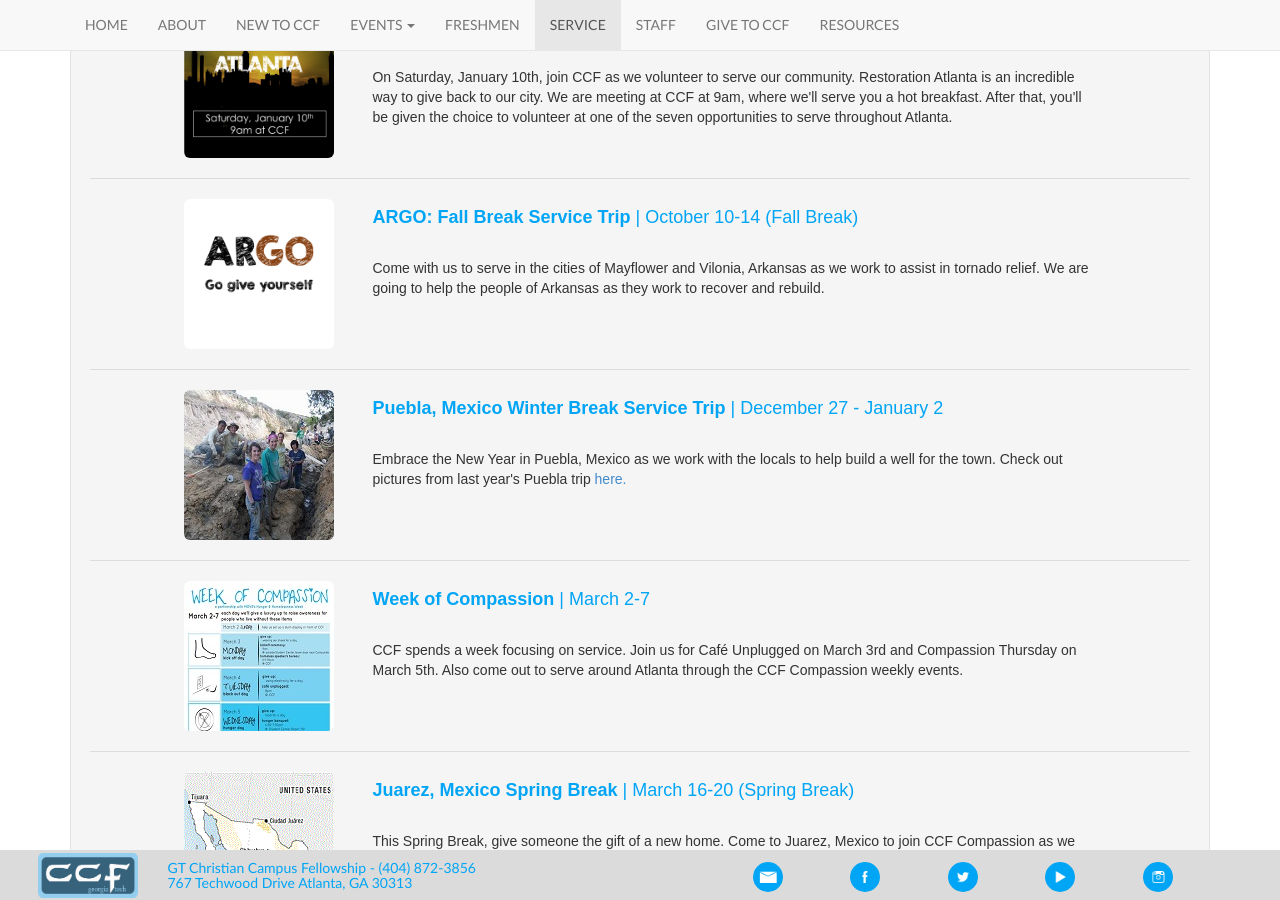
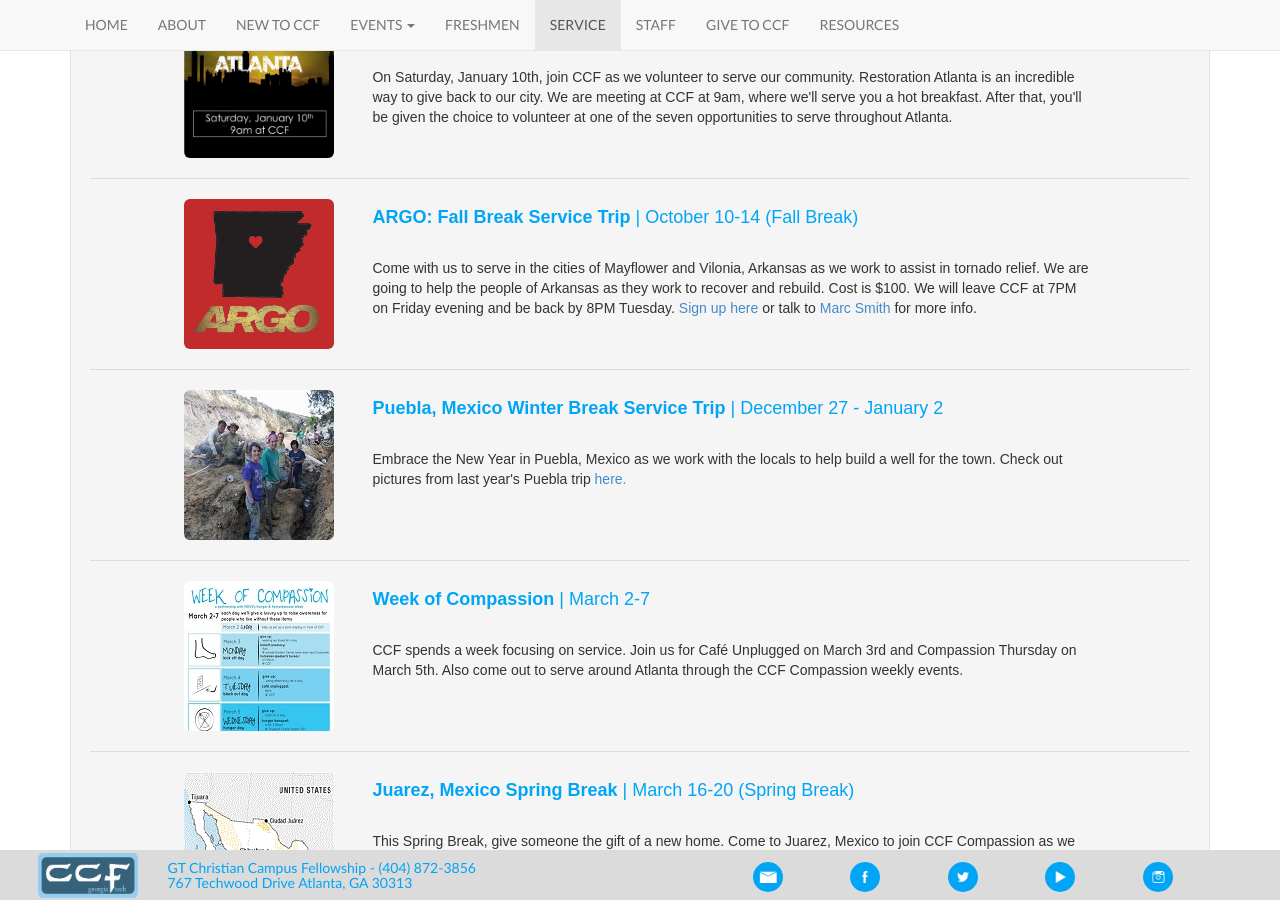
Before and after one commit to gtccf/gtccf.github.io, a Jekyll site: the page built from compassion/index.html, in a window 1280 px wide and 900 px high, scrolled down 321 px. Built offline with Jekyll 4.4.1, drawn with Linux system fonts in a browser that asks for light colours; nearby versions of some CDN libraries.

Commit message:
ARGO updates

```diff
--- a/compassion/index.html
+++ b/compassion/index.html
@@ -31,10 +31,10 @@ layout: default
 
       <div class="row">
         <div class="col-md-1"></div>
-        <div class="col-md-2"><br><img src="{{ site.baseurl }}/photos/compassion/argo.png" width="150" height="150" class="img-rounded"></div>
+        <div class="col-md-2"><br><a target="_blank" href="{{ site.baseurl }}/flyers/flyerargo.png"><img src="{{ site.baseurl }}/photos/compassion/argo.png" width="150" height="150" class="img-rounded"></a></div>
         <div class="col-md-8"><div class="blue"><strong><h4><br />ARGO: Fall Break Service Trip</strong> | October 10-14 (Fall Break)</h4></div>
           <br>
-          Come with us to serve in the cities of Mayflower and Vilonia, Arkansas as we work to assist in tornado relief. We are going to help the people of Arkansas as they work to recover and rebuild.
+          Come with us to serve in the cities of Mayflower and Vilonia, Arkansas as we work to assist in tornado relief. We are going to help the people of Arkansas as they work to recover and rebuild. Cost is $100. We will leave CCF at 7PM on Friday evening and be back by 8PM Tuesday. <a href="http://www.123contactform.com/form-1103570/ARGO-Sign-Up">Sign up here</a> or talk to <a href="mailto:marc@gtccf.org">Marc Smith</a> for more info.
         </div>
       </div>
 
```
Also changed, not shown: flyers/flyerargo.png (added), photos/compassion/argo.png.
